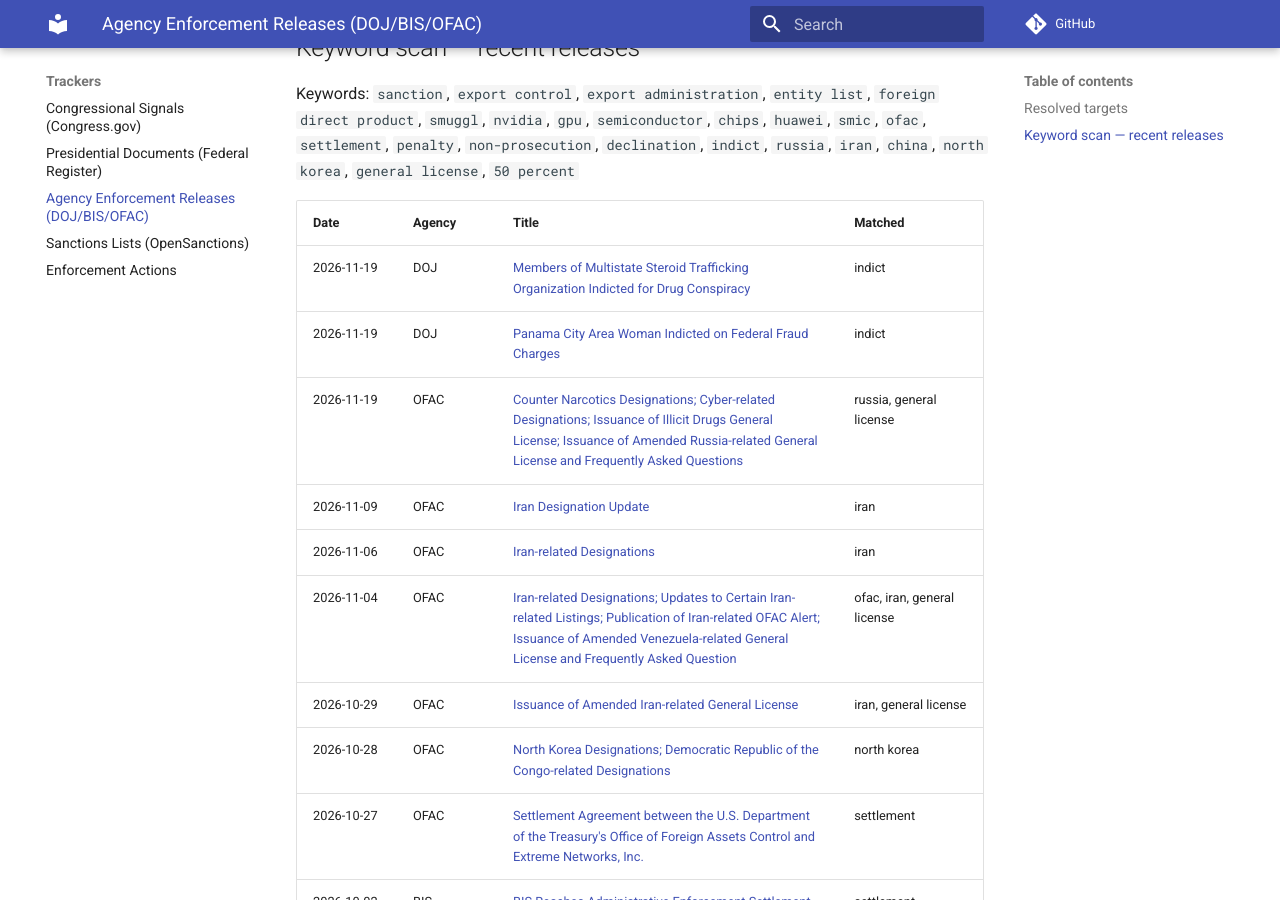
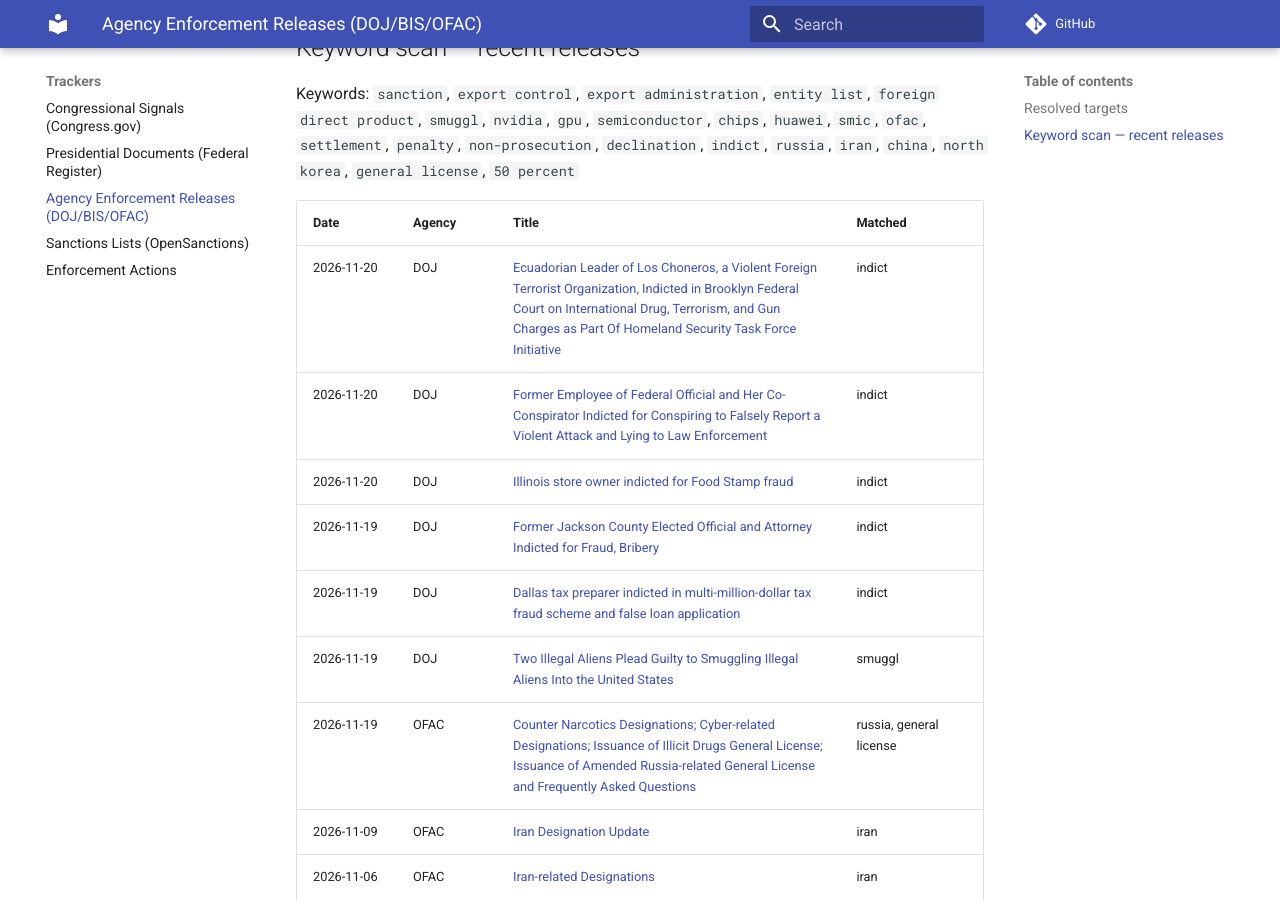
Before and after one commit to felipelago17/Congressional-Influence-Sanctions-Export-Controls, an MkDocs documentation site: the page built from docs/trackers/agency-releases.md, in a window 1280 px wide and 900 px high, scrolled down 1369 px. Built offline with MkDocs 1.6.1 and Material for MkDocs 9.7.7, drawn with Linux system fonts in a browser that asks for light colours; comment, search, counter and statistics services are not loaded; some of the changed text lies outside the part shown.

Commit message:
data: agency releases 2026-11-20

```diff
--- a/docs/trackers/agency-releases.md
+++ b/docs/trackers/agency-releases.md
@@ -1,6 +1,6 @@
 # Agency enforcement releases (DOJ · BIS · OFAC)
 
-*Auto-generated 2026-11-19 16:49 UTC from official DOJ, BIS and OFAC web pages (DOJ via RSS; BIS and OFAC via their HTML listings — OFAC retired its RSS feed in January 2025). Keyword-filtered. Public-domain content. Not legal advice.*
+*Auto-generated 2026-11-20 16:23 UTC from official DOJ, BIS and OFAC web pages (DOJ via RSS; BIS and OFAC via their HTML listings — OFAC retired its RSS feed in January 2025). Keyword-filtered. Public-domain content. Not legal advice.*
 
 Sources reachable this run: DOJ RSS (25), BIS (52), OFAC (64)
 
@@ -26,8 +26,12 @@ Keywords: `sanction`, `export control`, `export administration`, `entity list`,
 
 | Date | Agency | Title | Matched |
 |---|---|---|---|
-| 2026-11-19 | DOJ | [Members of Multistate Steroid Trafficking Organization Indicted for Drug Conspiracy](https://www.justice.gov/usao-edla/pr/members-multistate-steroid-trafficking-organization-indicted-drug-conspiracy) | indict |
-| 2026-11-19 | DOJ | [Panama City Area Woman Indicted on Federal Fraud Charges](https://www.justice.gov/usao-ndfl/pr/panama-city-area-woman-indicted-federal-fraud-charges) | indict |
+| 2026-11-20 | DOJ | [Ecuadorian Leader of Los Choneros, a Violent Foreign Terrorist Organization, Indicted in Brooklyn Federal Court on International Drug, Terrorism, and Gun Charges as Part Of Homeland Security Task Force Initiative](https://www.justice.gov/usao-edny/pr/ecuadorian-leader-los-choneros-violent-foreign-terrorist-organization-indicted) | indict |
+| 2026-11-20 | DOJ | [Former Employee of Federal Official and Her Co-Conspirator Indicted for Conspiring to Falsely Report a Violent Attack and Lying to Law Enforcement](https://www.justice.gov/usao-nj/pr/former-employee-federal-official-and-her-co-conspirator-indicted-conspiring-falsely) | indict |
+| 2026-11-20 | DOJ | [Illinois store owner indicted for Food Stamp fraud](https://www.justice.gov/usao-ks/pr/illinois-store-owner-indicted-food-stamp-fraud-0) | indict |
+| 2026-11-19 | DOJ | [Former Jackson County Elected Official and Attorney Indicted for Fraud, Bribery](https://www.justice.gov/usao-wdmo/pr/former-jackson-county-elected-official-and-attorney-indicted-fraud-bribery) | indict |
+| 2026-11-19 | DOJ | [Dallas tax preparer indicted in multi-million-dollar tax fraud scheme and false loan application](https://www.justice.gov/usao-ndtx/pr/dallas-tax-preparer-indicted-multi-million-dollar-tax-fraud-scheme-and-false-loan) | indict |
+| 2026-11-19 | DOJ | [Two Illegal Aliens Plead Guilty to Smuggling Illegal Aliens Into the United States](https://www.justice.gov/usao-nv/pr/two-illegal-aliens-plead-guilty-smuggling-illegal-aliens-united-states) | smuggl |
 | 2026-11-19 | OFAC | [Counter Narcotics Designations; Cyber-related Designations; Issuance of Illicit Drugs General License; Issuance of Amended Russia-related General License and Frequently Asked Questions](https://ofac.treasury.gov/recent-actions/20261119) | russia, general license |
 | 2026-11-09 | OFAC | [Iran Designation Update](https://ofac.treasury.gov/recent-actions/20261109) | iran |
 | 2026-11-06 | OFAC | [Iran-related Designations](https://ofac.treasury.gov/recent-actions/20261106) | iran |
```
Also changed, not shown: 1 other file.
